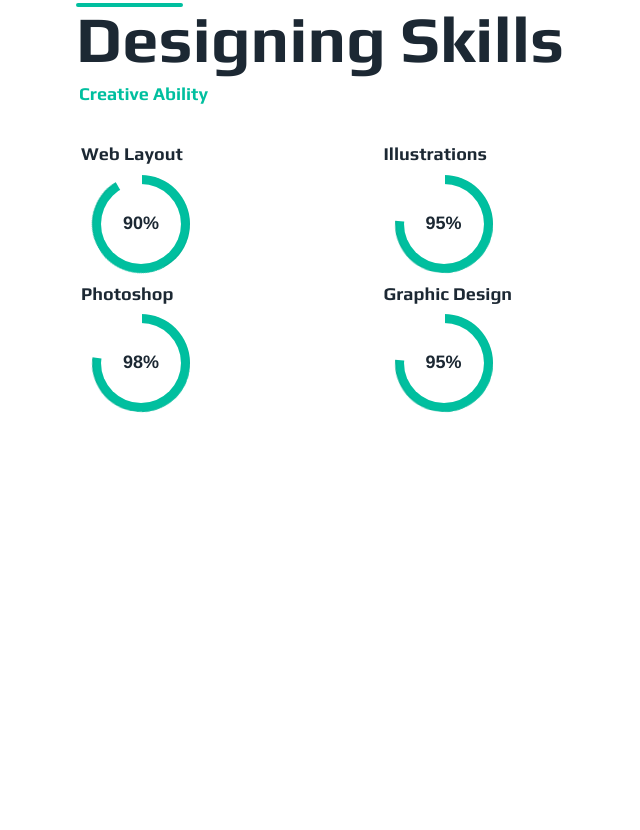
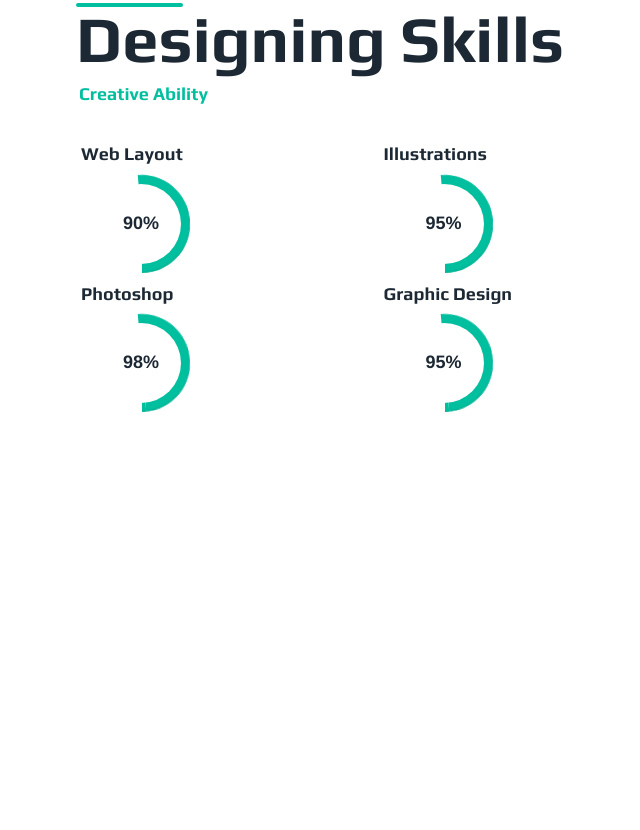
Before and after one commit to FahadUllahBhat/fahadullah, a plain HTML site: page index.html in a window 1280 px wide. Shown: the part 2090-2920 px from the top of the page, without its empty margins (579-1219 px from the left). Drawn offline with nearby package versions, Linux system fonts and the light colour scheme.

Commit message:
Update main.css

```diff
--- a/Style/main.css
+++ b/Style/main.css
@@ -427,7 +427,7 @@ border:solid 1px #1C2833;
     }
   }
   .circle .right {
-    transform: rotate(150deg);
+    transform: rotate(355deg);
     z-index:2;
 
   }
@@ -448,11 +448,11 @@ border:solid 1px #1C2833;
   }
   @keyframes left2{
     100%{
-      transform: rotate(180deg);
+      transform: rotate(355deg);
     }
   }
   .circle .right2 {
-    transform: rotate(95deg);
+    transform: rotate(355deg);
     z-index:2;
 
   }
@@ -478,7 +478,7 @@ border:solid 1px #1C2833;
     }
   }
   .circle .right3 {
-    transform: rotate(98deg);
+    transform: rotate(355deg);
     z-index:2;
 
   }
@@ -504,7 +504,7 @@ border:solid 1px #1C2833;
     }
   }
   .circle .right4 {
-    transform: rotate(95deg);
+    transform: rotate(355deg);
     z-index:2;
 
   }
```
